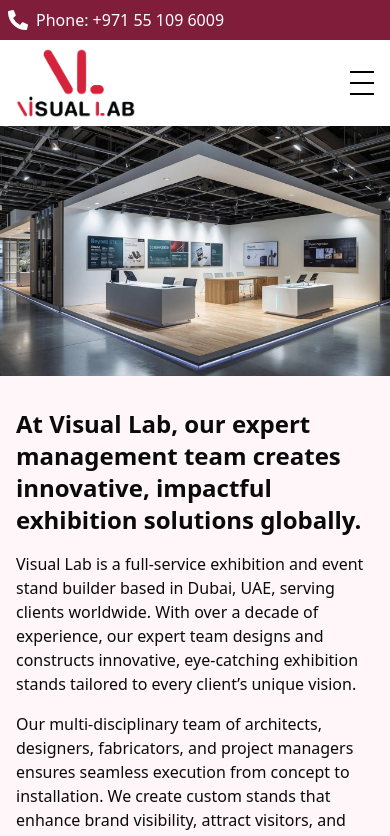
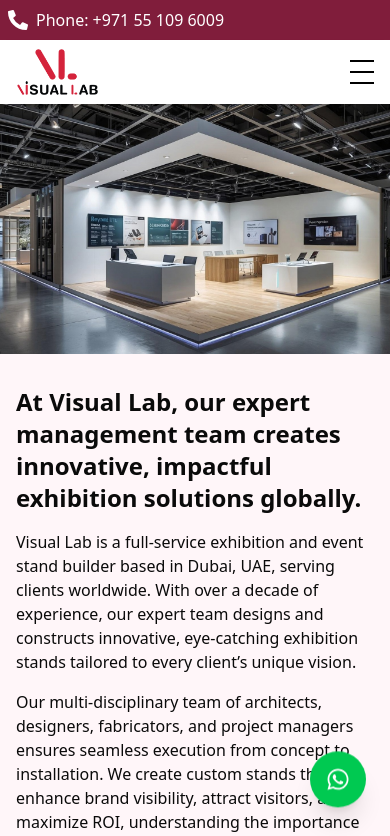
Before and after one commit to VisualLabExhibitions/visuallab-nextjs-landing, a Next.js app: page / in a window 390 px wide. Shown: the top 836 px of the page. Built offline with nearby package versions, Linux system fonts and the light colour scheme.

Commit message:
responsive and image contain updated

```diff
--- a/package.json
+++ b/package.json
@@ -9,7 +9,6 @@
     "lint": "eslint"
   },
   "dependencies": {
-    "@splidejs/react-splide": "^0.7.12",
     "@splidejs/splide": "^4.1.4",
     "class-variance-authority": "^0.7.1",
     "clsx": "^2.1.1",
@@ -28,8 +27,8 @@
     "@types/react": "^19",
     "@types/react-dom": "^19",
     "babel-plugin-react-compiler": "1.0.0",
-    "eslint": "^9",
-    "eslint-config-next": "16.1.6",
+    "eslint": "^10.0.2",
+    "eslint-config-next": "^0.2.4",
     "tailwindcss": "^4",
     "tw-animate-css": "^1.4.0",
     "typescript": "^5"
--- a/src/app/layout.tsx
+++ b/src/app/layout.tsx
@@ -1,8 +1,9 @@
-"use client";
+
 
 import Navbar from "@/components/Navbar";
 import Footer from "@/components/Footer";
 import Topnav from "@/components/Topnav";
+import WhatsAppButton from "@/components/ui/WhatsAppButton";
 import { ReactNode } from 'react';
 import './globals.css';
 
@@ -10,11 +11,12 @@ import './globals.css';
 export default function RootLayout({children}: {children: ReactNode}){
   return(
     <html lang="en">
-      <body>
+      <body className="overflow-x-hidden">
       <Topnav />
       <Navbar />
         {children}
         <Footer />
+        <WhatsAppButton />
       </body>
     </html>
   );
--- a/src/components/Footer.tsx
+++ b/src/components/Footer.tsx
@@ -1,5 +1,6 @@
+"use client";
+
 import Image from "next/image";
-
 
 export default function Footer(){
     return(
--- a/src/components/Navbar.tsx
+++ b/src/components/Navbar.tsx
@@ -11,19 +11,18 @@ export default function Navbar() {
       <div className="max-w-6xl mx-auto flex items-center justify-between py-2 px-4">
 
         {/* Logo */}
-        <div className="text-xl font-bold">
-
-          <Link href="/">
-            <Image
+        <div className="relative">
+        <Link href="/">
+          <Image
             src="/images/logo.png"
-            width={120}
-            height={110}
-            alt="Exhibition Stand Building"
-            className="object-cover"
+            alt="Logo"
+            width={195}
+            height={91}
+            className="object-contain h-12 w-auto md:h-17"
+            priority
           />
-          </Link>
-
-        </div>
+        </Link>
+      </div>
 
         {/* Desktop Menu */}
         <div className="hidden md:flex gap-8 font-medium">
@@ -36,7 +35,7 @@ export default function Navbar() {
 
         {/* Mobile Hamburger */}
         <button
-          className="md:hidden flex flex-col justify-between w-6 h-6"
+          className="md:hidden cursor-pointer flex flex-col justify-between w-6 h-6"
           onClick={() => setIsOpen(prev => !prev)}
         >
           <span className={`h-0.5 w-full bg-black transition-transform duration-300 ${isOpen ? "rotate-45 translate-y-2" : ""}`} />
--- a/src/components/Topnav.tsx
+++ b/src/components/Topnav.tsx
@@ -1,3 +1,4 @@
+"use client";
 
 import {FaHome} from "react-icons/fa";
 import { FaPhoneAlt } from "react-icons/fa";
--- a/src/components/home/AboutSection.tsx
+++ b/src/components/home/AboutSection.tsx
@@ -1,16 +1,24 @@
+"use client";
+
 import Image from "next/image";
+import { motion } from "framer-motion";
+
 
 export default function AboutSection(){
     return(
         <div>
+
             <section className="bg-[var(--theme-bg)] py-8 md:py-16">
                 <div className="max-w-6xl mx-auto">
                     <div className="grid sm:grid-cols-1 md:grid-cols-3 px-4">
 
                         <div className="md:col-span-2" id="about">
+                            <motion.section initial= {{opacity:0, x:20}} whileInView= {{opacity:1, x:0}} transition={{duration:0.6, }} viewport = {{once:true}}>
                             <h2 className="text-2xl md:text-4xl font-bold pb-4">
                                 At Visual Lab, our expert management team creates innovative, impactful exhibition solutions globally.
                             </h2>
+                            </motion.section>
+
                             <p className="pb-4">
                                 Visual Lab is a full-service exhibition and event stand builder based in Dubai, UAE, serving clients worldwide. With over a decade of experience, our expert team designs and constructs innovative, eye-catching exhibition stands tailored to every client’s unique vision.
                             </p>
@@ -21,12 +29,13 @@ export default function AboutSection(){
 
                         </div>
 
-                        <div className="relative w-full h-96">
+                        <div className="relative">
                             <Image
                             src="/images/about.png"
                             alt="Visual Lab"
-                            fill
-                            className="object-contain"/>
+                            width={800}
+                            height={900}
+                            className="w-full h-[350] w-[auto] object-contain "/>
                         </div>
                     </div>
                 </div>
--- a/src/components/home/ClientTestimonials.tsx
+++ b/src/components/home/ClientTestimonials.tsx
@@ -9,7 +9,7 @@ export default function ClientTestimonials(){
                 <h2 className="pb-7 font-bold text-center text-2xl md:text-3xl text-white bg-u">What our Client Says</h2>
                 <div className="grid grid-cols-1 md:grid-cols-3 text-center">
 
-                    <div className="mb-4 shadow-lg rounded-lg bg-black/10 text-white mx-2 p-4 border border-white-100">
+                    <div className="mb-4 shadow-lg rounded-lg bg-black/10 hover:bg-black/40 transition-all duration-300 text-white mx-2 p-4 border border-white-100">
                         <h2 className="text-xl md:text-2xl font-medium pb-4">Sarah J.</h2>
                         <p className="md:text-lg reading">Visual Lab transformed our exhibition stand beyond our expectations. Professional, fast, and creative!</p>
                           <div className="flex justify-center text-yellow-400 gap-1 mt-3">
@@ -18,7 +18,7 @@ export default function ClientTestimonials(){
                             ))}
                             </div>
                     </div>
-                     <div className="mb-4 shadow-lg rounded-lg bg-black/10 text-white mx-2 p-4 border border-white-300">
+                     <div className="mb-4 shadow-lg rounded-lg bg-black/10 hover:bg-black/40 transition-all duration-300 text-white mx-2 p-4 border border-white-300">
                         <h2 className="text-xl md:text-2xl font-medium pb-4">Ahmed K.</h2>
                         <p className="md:text-lg reading">The team delivered exactly what we envisioned. Installation was smooth, and attention to detail was excellent</p>
                           <div className="flex justify-center text-yellow-400 gap-1 mt-3">
@@ -27,7 +27,7 @@ export default function ClientTestimonials(){
                             ))}
                             </div>
                     </div>
-                     <div className="mb-4 shadow-lg rounded-lg bg-black/10 text-white mx-2 p-4 border border-white-300">
+                     <div className="mb-4 shadow-lg rounded-lg bg-black/10 hover:bg-black/40 transition-all duration-300 text-white mx-2 p-4 border border-white-300">
                         <h2 className="text-xl md:text-2xl font-medium pb-4 text-white">Daniel Roberts</h2>
                         <p className="md:text-lg reading">Highly recommend! From design to finishing, everything was handled professionally and on time. </p>
                             <div className="flex justify-center text-yellow-400 gap-1 mt-3">
--- /dev/null
+++ b/src/components/ui/WhatsAppButton.tsx
@@ -0,0 +1,24 @@
+import { FaWhatsapp } from "react-icons/fa";
+
+export default function WhatsAppButton() {
+  return (
+    <a
+      href="https://wa.me/971551096009"
+      target="_blank"
+      rel="noopener noreferrer"
+      className="
+        fixed bottom-6 right-6
+        bg-green-500 text-white
+        p-4 rounded-full shadow-xl
+        flex items-center justify-center
+        hover:bg-green-600
+        animate-bounce
+        transition-all duration-300
+        z-50
+      "
+      aria-label="Chat on WhatsApp"
+    >
+      <FaWhatsapp size={24} />
+    </a>
+  );
+}
```
Also changed, not shown: public/images/logo.png, 1 other file (tests, documents, lock files or other folders).
